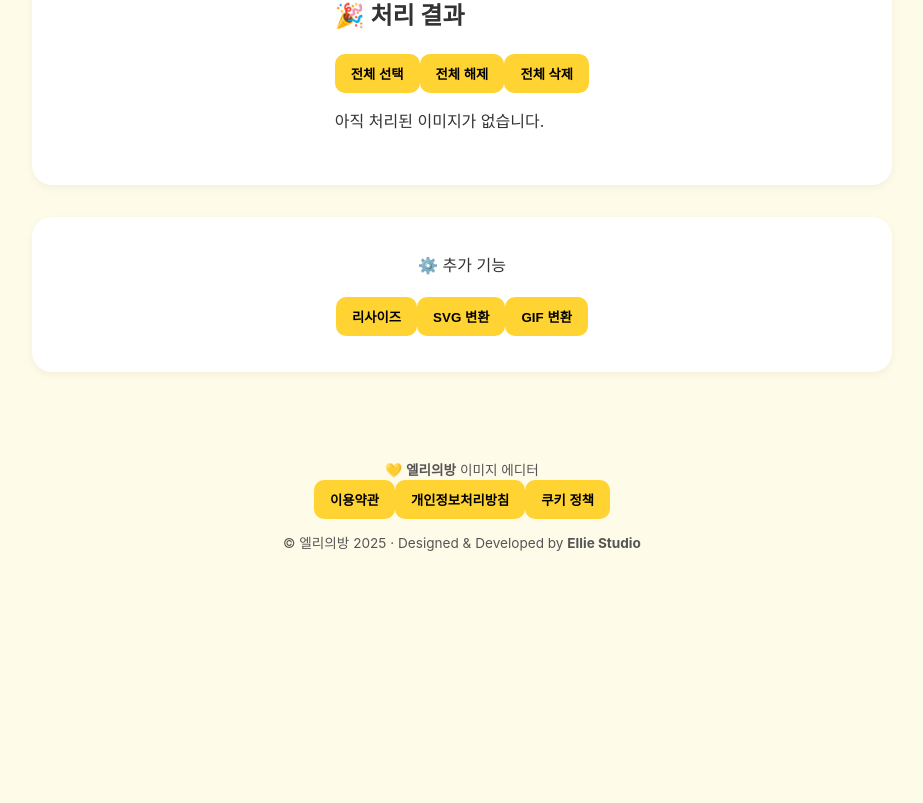
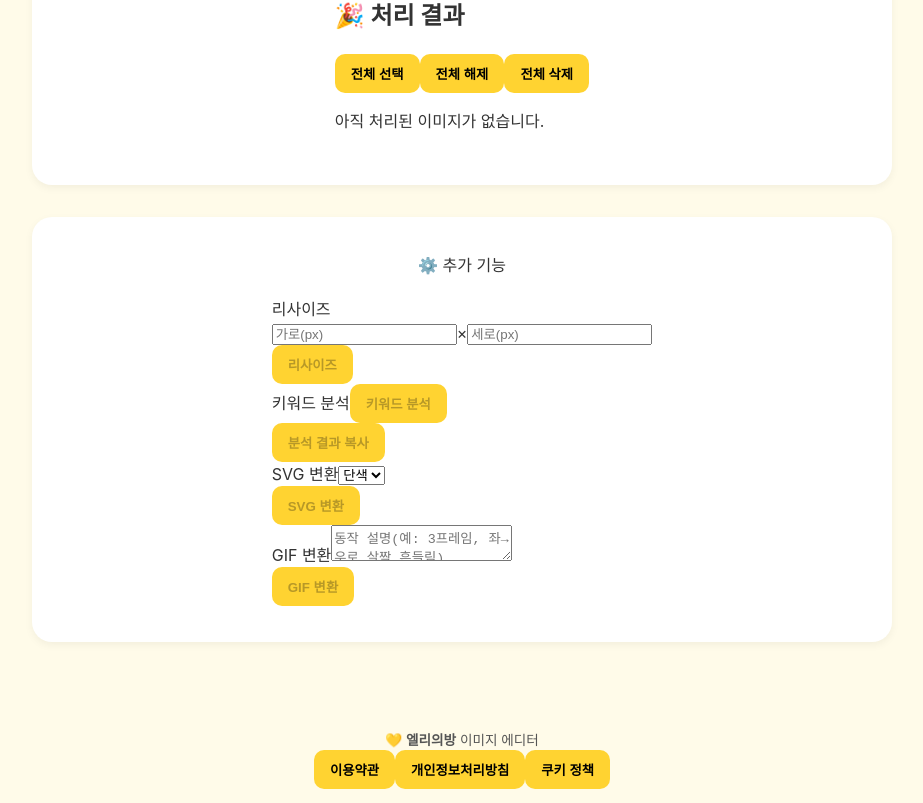
Before and after one commit to elliesbang/image-editor-elliesbang, a React (Vite) app: page / in a window 1280 px wide. Shown: the part 581-1384 px from the top of the page, without its empty margins (178-1101 px from the left). Before the commit the page ends 1188 px from the top, so only its background shows below. Built offline with nearby package versions, Linux system fonts and the light colour scheme; a web font is replaced by a local one.

Commit message:
Update AdditionalEditor.jsx

```diff
--- a/src/components/AdditionalEditor.jsx
+++ b/src/components/AdditionalEditor.jsx
@@ -1,29 +1,84 @@
-import React from "react";
+import React, { useState } from "react";
 
-const AdditionalEditor = ({ selectedImage }) => {
-  const handleResize = () => {
-    if (!selectedImage) {
-      alert("이미지를 선택하세요!");
-      return;
-    }
-    console.log("리사이즈 실행:", selectedImage.file);
-  };
+function AdditionalEditor({ selectedImage }) {
+  const [resizeW, setResizeW] = useState("");
+  const [resizeH, setResizeH] = useState("");
+  const [svgColors, setSvgColors] = useState(1);
+  const [gifNote, setGifNote] = useState("");
+  const [keywords, setKeywords] = useState("");
 
-  const handleConvert = (type) => {
-    if (!selectedImage) {
-      alert("이미지를 선택하세요!");
-      return;
-    }
-    console.log(`변환 실행: ${type}`, selectedImage.file);
-  };
+  const disabled = !selectedImage;
 
   return (
-    <div className="additional-editor">
-      <button onClick={handleResize}>리사이즈</button>
-      <button onClick={() => handleConvert("svg")}>SVG 변환</button>
-      <button onClick={() => handleConvert("gif")}>GIF 변환</button>
+    <div className="tools-wrap">
+
+      {/* 리사이즈: 왼쪽 입력, 오른쪽 버튼 */}
+      <div className="tool-row">
+        <div className="row-left">
+          <label className="row-label">리사이즈</label>
+          <div className="row-fields">
+            <input className="input" type="number" placeholder="가로(px)" value={resizeW} onChange={(e)=>setResizeW(e.target.value)} />
+            <span className="xmark">×</span>
+            <input className="input" type="number" placeholder="세로(px)" value={resizeH} onChange={(e)=>setResizeH(e.target.value)} />
+          </div>
+        </div>
+        <div className="row-right">
+          <button className="btn" disabled={disabled}>리사이즈</button>
+        </div>
+      </div>
+
+      {/* 키워드 분석: 왼쪽 '키워드 분석' 버튼, 오른쪽 '복사' 버튼 */}
+      <div className="tool-row">
+        <div className="row-left">
+          <label className="row-label">키워드 분석</label>
+          <button className="btn ghost" disabled={disabled}
+            onClick={()=>setKeywords("예: soft watercolor, spring forest, gentle light")}>
+            키워드 분석
+          </button>
+        </div>
+        <div className="row-right">
+          <button className="btn" disabled={!keywords}
+            onClick={() => navigator.clipboard.writeText(keywords)}>
+            분석 결과 복사
+          </button>
+        </div>
+      </div>
+
+      {/* SVG: 드롭다운(단색~6색) + 버튼 */}
+      <div className="tool-row">
+        <div className="row-left">
+          <label className="row-label">SVG 변환</label>
+          <select className="select" value={svgColors} onChange={(e)=>setSvgColors(Number(e.target.value))}>
+            <option value={1}>단색</option>
+            <option value={2}>2색</option>
+            <option value={3}>3색</option>
+            <option value={4}>4색</option>
+            <option value={5}>5색</option>
+            <option value={6}>6색</option>
+          </select>
+        </div>
+        <div className="row-right">
+          <button className="btn" disabled={disabled}>SVG 변환</button>
+        </div>
+      </div>
+
+      {/* GIF: 설명 박스 + 버튼 */}
+      <div className="tool-row">
+        <div className="row-left">
+          <label className="row-label">GIF 변환</label>
+          <textarea className="textarea" rows={2}
+            placeholder="동작 설명(예: 3프레임, 좌→우로 살짝 흔들림)"
+            value={gifNote} onChange={(e)=>setGifNote(e.target.value)} />
+        </div>
+        <div className="row-right">
+          <button className="btn" disabled={disabled}>GIF 변환</button>
+        </div>
+      </div>
+
+      {/* 키워드 미리보기(선택) */}
+      {keywords && <div className="hint-box">분석 결과: {keywords}</div>}
     </div>
   );
-};
+}
 
 export default AdditionalEditor;
```
